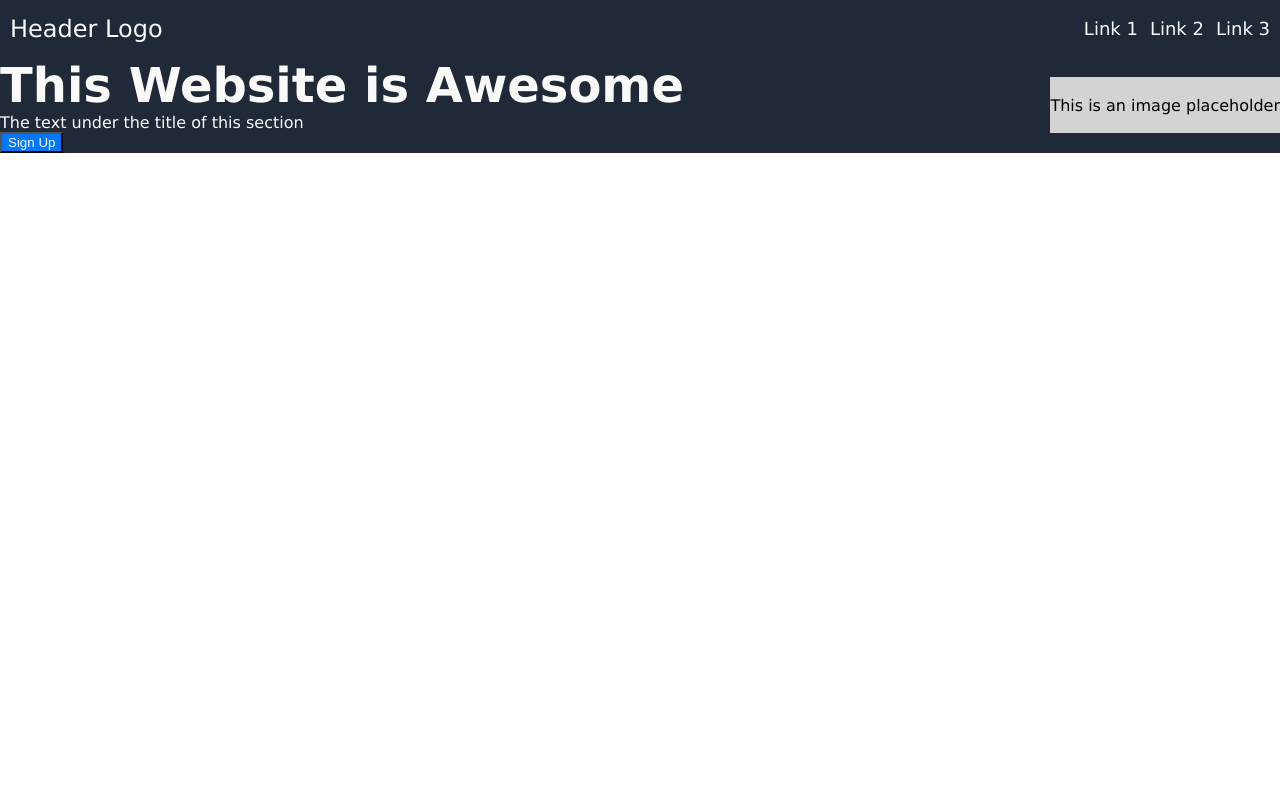
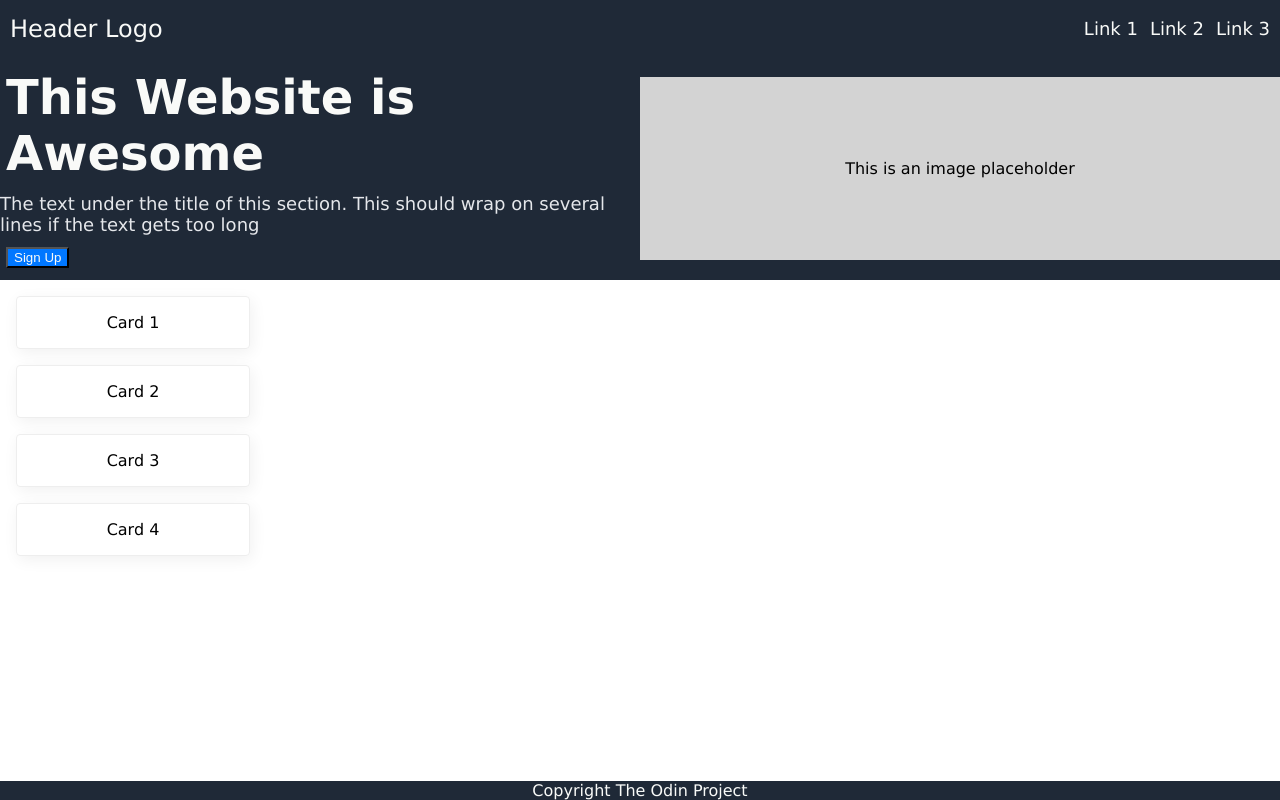
Before and after one commit to itsalwaysbenny/odin-homepage, a plain HTML site: page index.html in a window 1280 px wide. Drawn offline with Linux system fonts and the light colour scheme.

Commit message:
Added and styled footer section also added cards section but it needs to be styled

```diff
--- a/index.html
+++ b/index.html
@@ -17,12 +17,19 @@
     <div class="header-lower">
       <div class="header-text">
         <div class="header-text-title">This Website is Awesome</div>
-        <div class="header-text-paragraph">The text under the title of this section</div>
+        <div class="header-text-paragraph">The text under the title of this section. This should wrap on several lines if the text gets too long</div>
         <button type="button" class="sign-up-button">Sign Up</button>
       </div>
       <div class="header-lower-image">
         This is an image placeholder
       </div>
     </div>
+    <div class="cards-section">
+      <div class="card">Card 1</div>
+      <div class="card">Card 2</div>
+      <div class="card">Card 3</div>
+      <div class="card">Card 4</div>
+    </div>
+    <div class="footer">Copyright The Odin Project</div>
   </body>
 </html>
--- a/styles.css
+++ b/styles.css
@@ -1,3 +1,7 @@
+html {
+  overflow-y: scroll;
+}
+
 body {
   display: flex;
   flex-direction: column;
@@ -13,7 +17,6 @@ body {
   justify-content: space-between;
   flex-wrap: wrap;
   color: #F9FAF8;
-  width: 100vw;
 }
 
 .header-logo {
@@ -40,10 +43,16 @@ a {
 
 .header-lower {
   display: flex;
-  justify-content: space-between;
+  justify-content: space-around;
   flex-shrink: 0;
   background-color: #1f2937;
   color: #F9FAF8;
+
+}
+
+.header-text {
+  max-width: 50vw;
+
 }
 
 .header-text-title {
@@ -51,19 +60,58 @@ a {
   flex-wrap: wrap;
   font-size: 48px;
   font-weight: 900;
+  margin: 12px 6px;
+}
+
+.header-text-paragraph {
+  display: flex;
+  flex-wrap: wrap;
+  font-size: 18px;
+  color: #e5e7eb;
 }
 
 .header-lower-image {
   display: flex;
   align-items: center;
+  justify-content: center;
   background-color: lightgrey;
   color: black;
-  margin-top: 20px;
-  margin-bottom: 20px;
+  margin: 20px 0px;
   flex-shrink: 0;
+  width: 50vw;
 }
 
 button {
   background-color: rgb(0, 119, 255);
-  color: #ffffff;
+  color: #F9FAF8;
+  margin: 12px 6px;
 }
+
+.card-section {
+  display: flex;
+  padding: 32px;
+  flex-wrap: wrap;
+  max-height: 20vh;
+}
+
+.card {
+  display: flex;
+  align-items: center;
+  justify-content: center;
+  border: 1px solid #eee;
+  box-shadow: 2px 4px 16px rgba(0,0,0,.06);
+  border-radius: 4px;
+  padding: 16px;
+  margin: 16px;
+  width: 200px;
+}
+
+.footer {
+  display: flex;
+  margin-top: auto;
+  align-items: center;
+  justify-content: center;
+  background-color: #1f2937;
+  color: #F9FAF8;
+  position: relative;
+}
```
Also changed, not shown: 1 other file.
